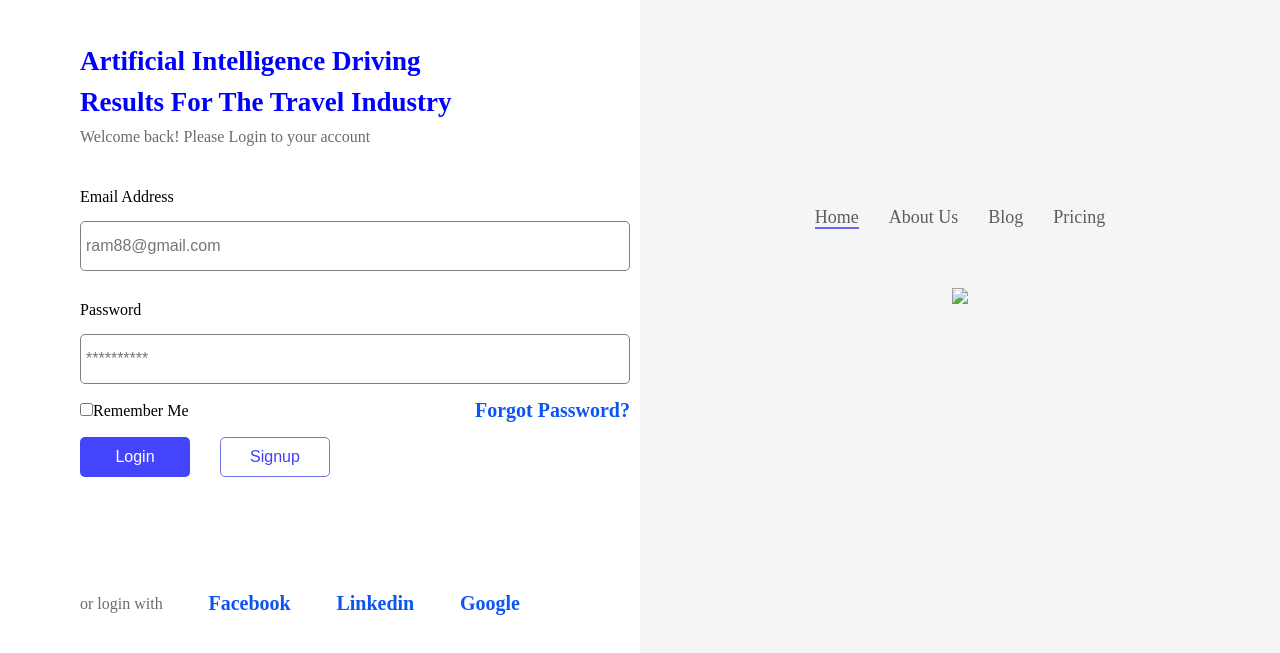
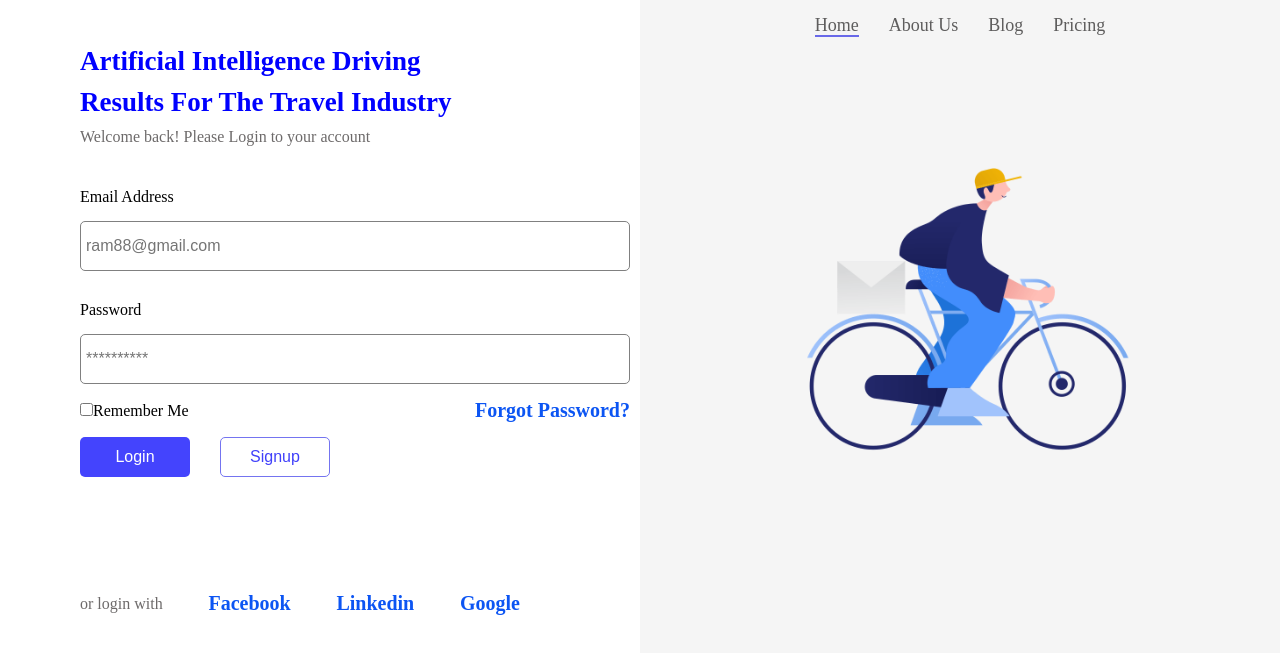
Before and after one commit to suyogsigdel8/web-submit, a plain HTML site: page index.html in a window 1280 px wide. Shown: the part 145-798 px from the top of the page. Drawn offline with Linux system fonts and the light colour scheme.

Commit message:
Update index.html

```diff
--- a/index.html
+++ b/index.html
@@ -60,7 +60,7 @@
                <a href="#">Pricing</a>
 
                 <div class="imageSection">
-                    <img src="photo/bicycle.png"  >
+                    <img src="bicycle.png"  >
                 </div>
 
 
```
